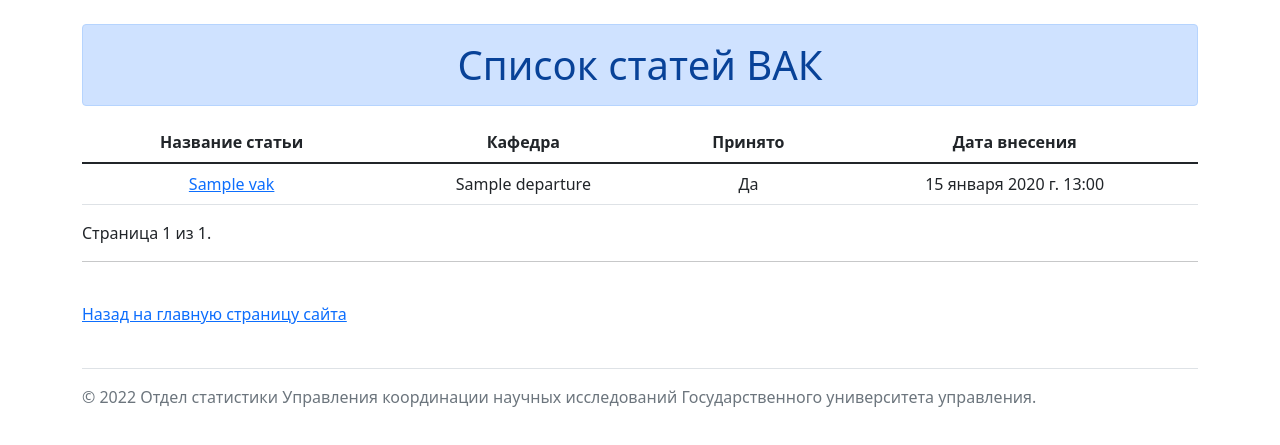
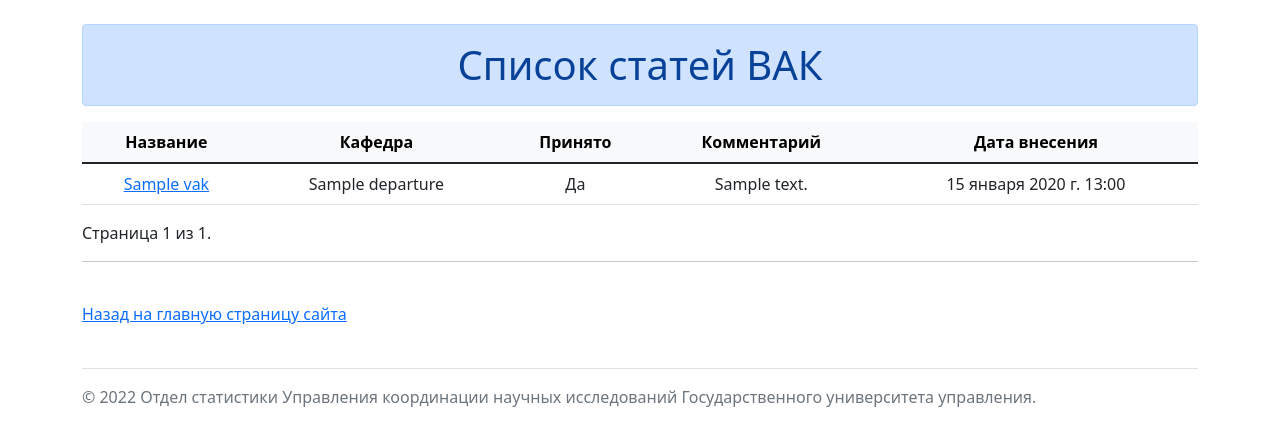
Before and after one commit to finking/stat_univer, a Django app: page /vakList in a window 1280 px wide. Shown: the part 89-534 px from the top of the page. Run offline with Django 4.2, Linux system fonts and the light colour scheme; tables that the repository leaves empty hold one stand-in row (values such as "Sample post").

Commit message:
Added Comment in publication_list

```diff
--- a/stat_univer/main/templates/main/publication_list.html
+++ b/stat_univer/main/templates/main/publication_list.html
@@ -20,12 +20,13 @@
 
 
      {% if object_list %}
-      <table class="table table-hover text-center">
-          <thead>
+      <table class="table table-hover text-center align-middle">
+          <thead class="table-light align-middle">
             <tr>
-              <th scope="col">Название статьи</th>
+              <th scope="col">Название</th>
               <th scope="col">Кафедра</th>
               <th scope="col">Принято</th>
+              <th scope="col">Комментарий</th>
               <th scope="col">Дата внесения</th>
             </tr>
           </thead>
@@ -43,6 +44,7 @@
                 {% else %}
                     <td> Нет </td>
                 {% endif %}
+              <td>{{ item.Comment }}</td>
               <td>{{ item.DateCreated }}</td>
             </tr>
           {% endfor %}
```
